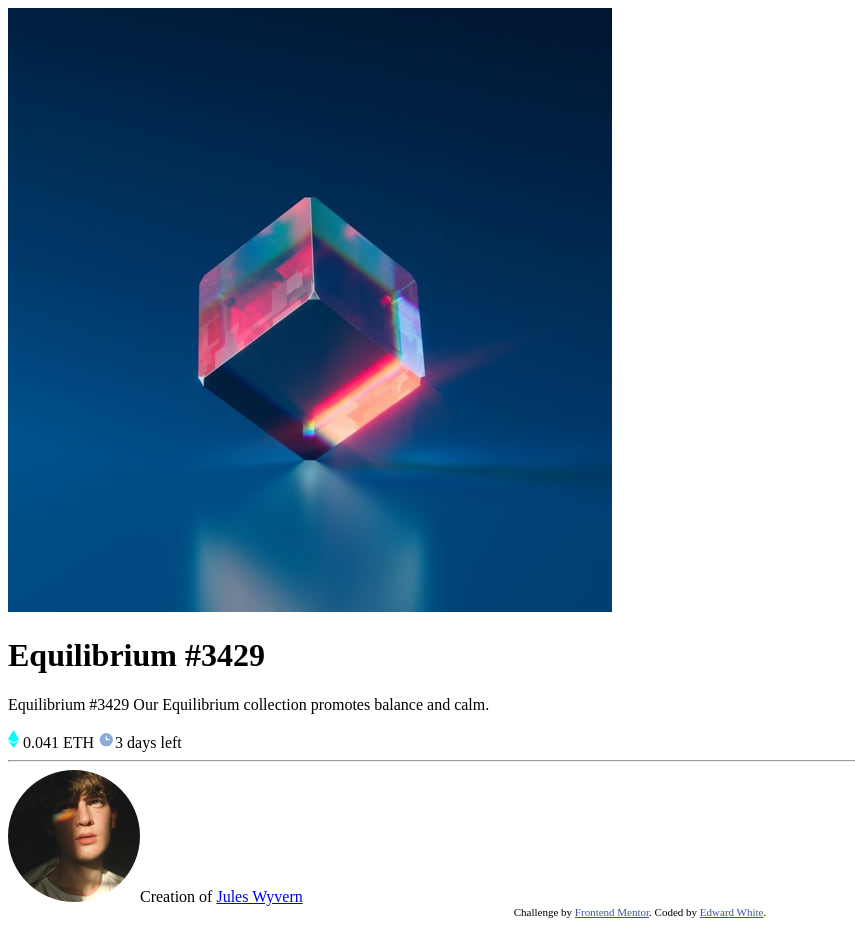
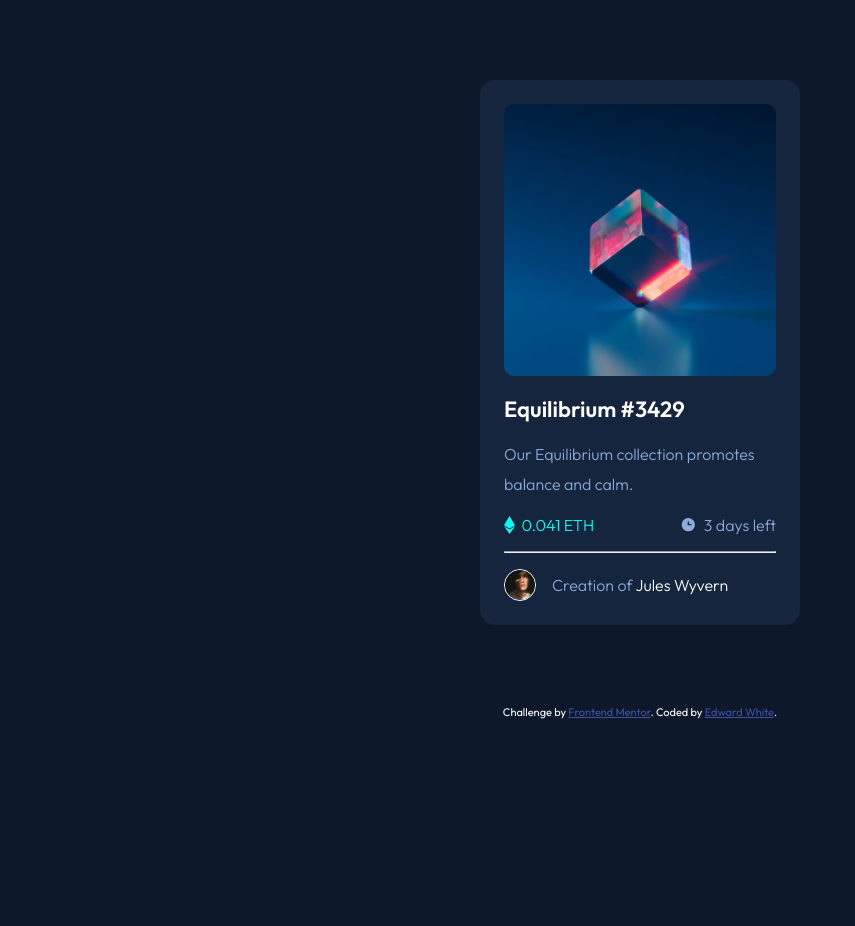
Before and after one commit to ewhite1999/nft-preview-card-component-main, a plain HTML site: page index.html in a window 1280 px wide. Shown: the whole page, without its empty margins (0-855 px from the left). After the commit the page ends 800 px from the top, so only its background shows below. Drawn offline with Linux system fonts and the light colour scheme.

Commit message:
Styled, no active states

```diff
--- a/index.html
+++ b/index.html
@@ -19,6 +19,7 @@
       .attribution {
         font-size: 11px;
         text-align: center;
+        color: white;
       }
       .attribution a {
         color: hsl(228, 45%, 44%);
@@ -26,15 +27,19 @@
     </style>
   </head>
   <body>
-    <div id="card">
+    <div class="card">
       <div class="img_cont">
-        <img src="./images/image-equilibrium.jpg" alt="Equilibrium NFT" />
+        <img
+          src="./images/image-equilibrium.jpg"
+          alt="Equilibrium NFT"
+          height="272"
+          width="272"
+        />
       </div>
       <div class="down">
         <h1 class="title">Equilibrium #3429</h1>
         <p class="description">
-          Equilibrium #3429 Our Equilibrium collection promotes balance and
-          calm.
+          Our Equilibrium collection promotes balance and calm.
         </p>
       </div>
       <div class="across">
@@ -47,8 +52,10 @@
       </div>
       <hr />
       <div class="across" id="creator">
-        <img src="./images/image-avatar.png" alt="Jules Wyvern" />Creation of
-        <a id="link_to_creator" href="#">Jules Wyvern</a>
+        <img src="./images/image-avatar.png" alt="Jules Wyvern" /><span>
+          Creation of
+          <a id="link_to_creator" href="#">Jules Wyvern</a>
+        </span>
       </div>
     </div>
     <div class="attribution">
--- a/style.css
+++ b/style.css
@@ -0,0 +1,78 @@
+@import url("https://fonts.googleapis.com/css2?family=Outfit:wght@300;400;600&display=swap");
+*,
+*::after,
+*::before {
+  box-sizing: inherit;
+}
+:root {
+  --main_background: hsl(217, 54%, 11%);
+  --card_background: hsl(216, 50%, 16%);
+  --line_colour: hsl(215, 32%, 27%);
+  --title_colour: white;
+  --text_body: hsl(215, 51%, 70%);
+  --eth_colour: hsl(178, 100%, 50%);
+  font-family: "Outfit", sans-serif;
+  margin: 0;
+  padding: 0;
+  box-sizing: border-box;
+  background-color: var(--main_background);
+}
+
+.card {
+  background-color: var(--card_background);
+  color: var(--text_body);
+  font-weight: 300;
+  width: 320px;
+  margin: 5em auto;
+  border-radius: 15px;
+  overflow: hidden;
+  padding: 1.5em;
+  font-weight: lighter;
+}
+
+.title,
+#link_to_creator {
+  color: var(--title_colour);
+  text-decoration: none;
+}
+
+.description {
+  line-height: 1.875rem;
+}
+
+.img_cont img {
+  max-width: 100%;
+  border-radius: 10px;
+}
+.title {
+  font-size: 1.375rem;
+}
+.price {
+  color: var(--eth_colour);
+}
+.time {
+  margin-left: auto;
+}
+.time,
+.price,
+.across {
+  display: flex;
+  align-items: center;
+}
+
+#creator > img {
+  max-height: 32px;
+  margin-right: 1em;
+  border: 1px white solid;
+  border-radius: 100%;
+}
+
+.across img {
+  margin-right: 0.4em;
+}
+
+hr {
+  color: var(--line_colour);
+  font-size: 0.5rem;
+  margin: 2em 0;
+}
```
